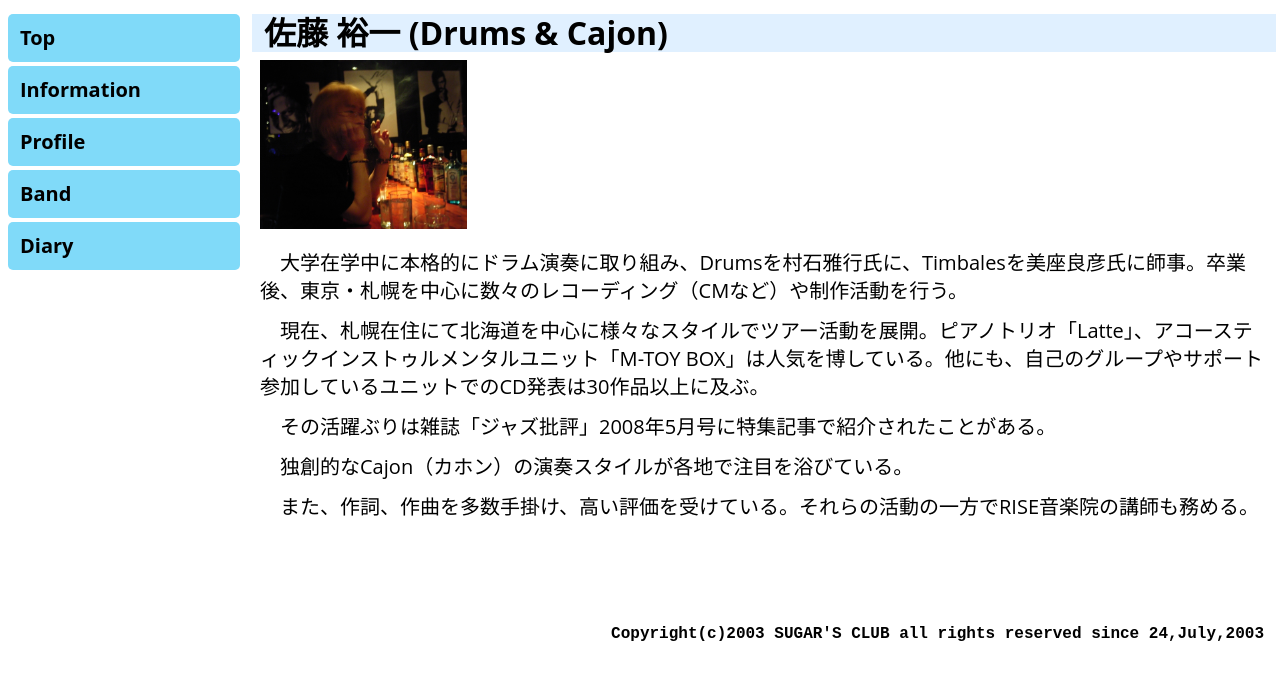
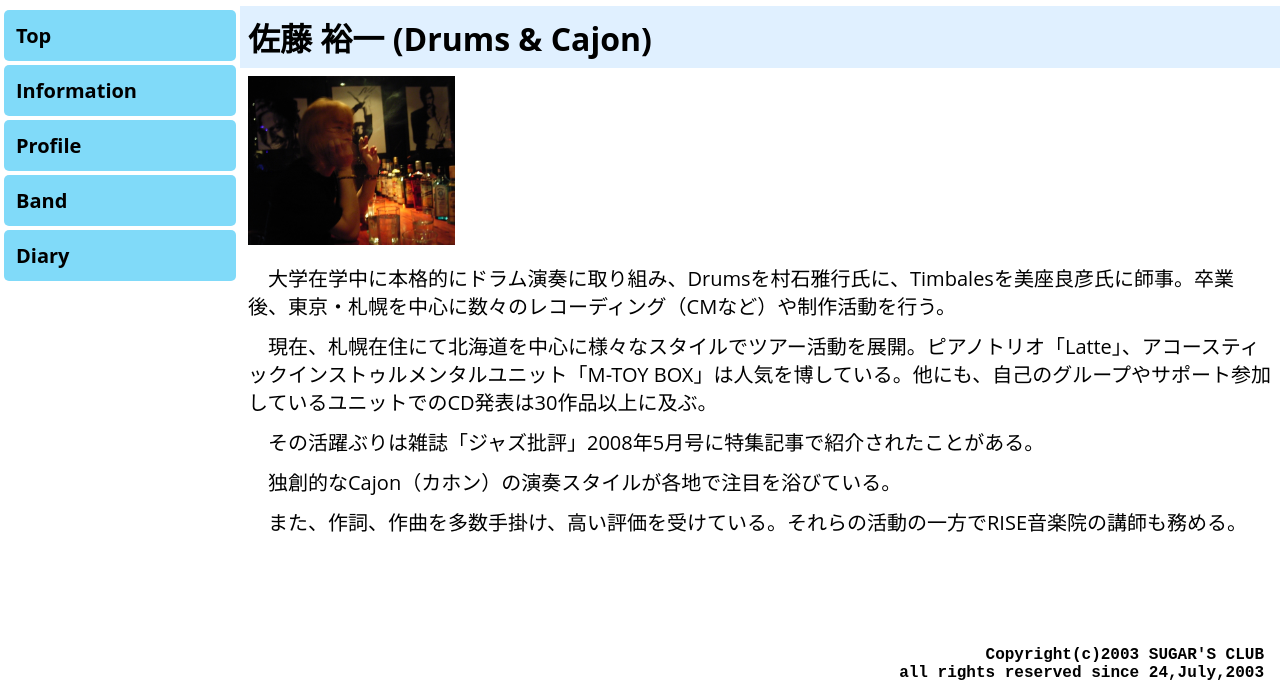
Before and after one commit to sugarsdrums/sugarsdrums.github.io, a plain HTML site: page profile.html in a window 1280 px wide. Shown: the part 100-800 px from the top of the page. Drawn offline with Linux system fonts and the light colour scheme.

Commit message:
レイアウトをflex-boxに変更

```diff
--- a/css/sugarsdrums.css
+++ b/css/sugarsdrums.css
@@ -2,7 +2,6 @@
 *{
   margin : 0px;
   padding : 0px;
-  line-height : 1.2;
 }
 img{
   vertical-align : bottom;
@@ -20,18 +19,22 @@ p{
 h2{
   font-size : 20px;
   background-color : #E0F0FF;
-  padding-left : 12px;
+  padding : 8px;
 }
 #filter{
   position : fixed;
   width : 100%;
-  height : 100%;
+  height : 120%;
   left : 0px;
-  top : 0px;
+  top : -10px;
   z-index : 10;
   background-color : rgba(0, 0, 0, 0.7);
   text-align : center;
   padding-top : 16px;
+}
+#filter img{
+  max-width : 80%;
+  border : solid 2px white;
 }
 
 /* ヘッダ */
@@ -84,11 +87,6 @@ footer{
   margin : 8px;
 }
 
-@media screen and (max-width:800px){
-  .forpc{
-    display : none;
-  }
-}
 @media screen and (min-width:800px){
   body{
     font-size : 20px;
@@ -96,21 +94,18 @@ footer{
   h2{
     font-size : 32px;
   }
-  .sidemenu{
-    width : 240px;
-  }
   .container{
-    display : table;
+    display : flex;
+    flex-direction : row-reverse;
     margin-top : 8px;
   }
-  .main,.sidemenu{
-    display : table-cell;
-    padding : 4px;
+  .sidemenu{
+    flex : 0 0 240px;
+  }
+  .main{
+    flex : 1 1 auto;
   }
   footer{
     font-size : 16px;
   }
-  .forsp{
-    display : none;
-  }
 }
--- a/footer.html
+++ b/footer.html
@@ -1 +1,2 @@
-<div>Copyright(c)2003 SUGAR'S CLUB all rights reserved since 24,July,2003</div>
+<div>Copyright(c)2003 SUGAR'S CLUB</div>
+<div>all rights reserved since 24,July,2003</div>
--- a/profile.html
+++ b/profile.html
@@ -11,7 +11,6 @@
 <body>
 <h1 class="header"><img id="titleimage" src="/img/title.png" alt="Yuichi Sato Drums World"/></h1>
 <div class="container">
-  <div class="sidemenu forpc"></div>
   <div class="main">
     <h2>佐藤 裕一 (Drums &amp; Cajon)</h2>
     <img class="profile-image clickableimage" src="/img/smoky1.jpg" alt="本人画像"/>
@@ -24,7 +23,7 @@
     <br/>
     <br/>
   </div>
-  <div class="sidemenu forsp"></div>
+  <div class="sidemenu"></div>
 </div>
 <footer></footer>
 </body>
```
Also changed, not shown: _base.html (+2 -3 lines), top.html (+1 -4 lines).
